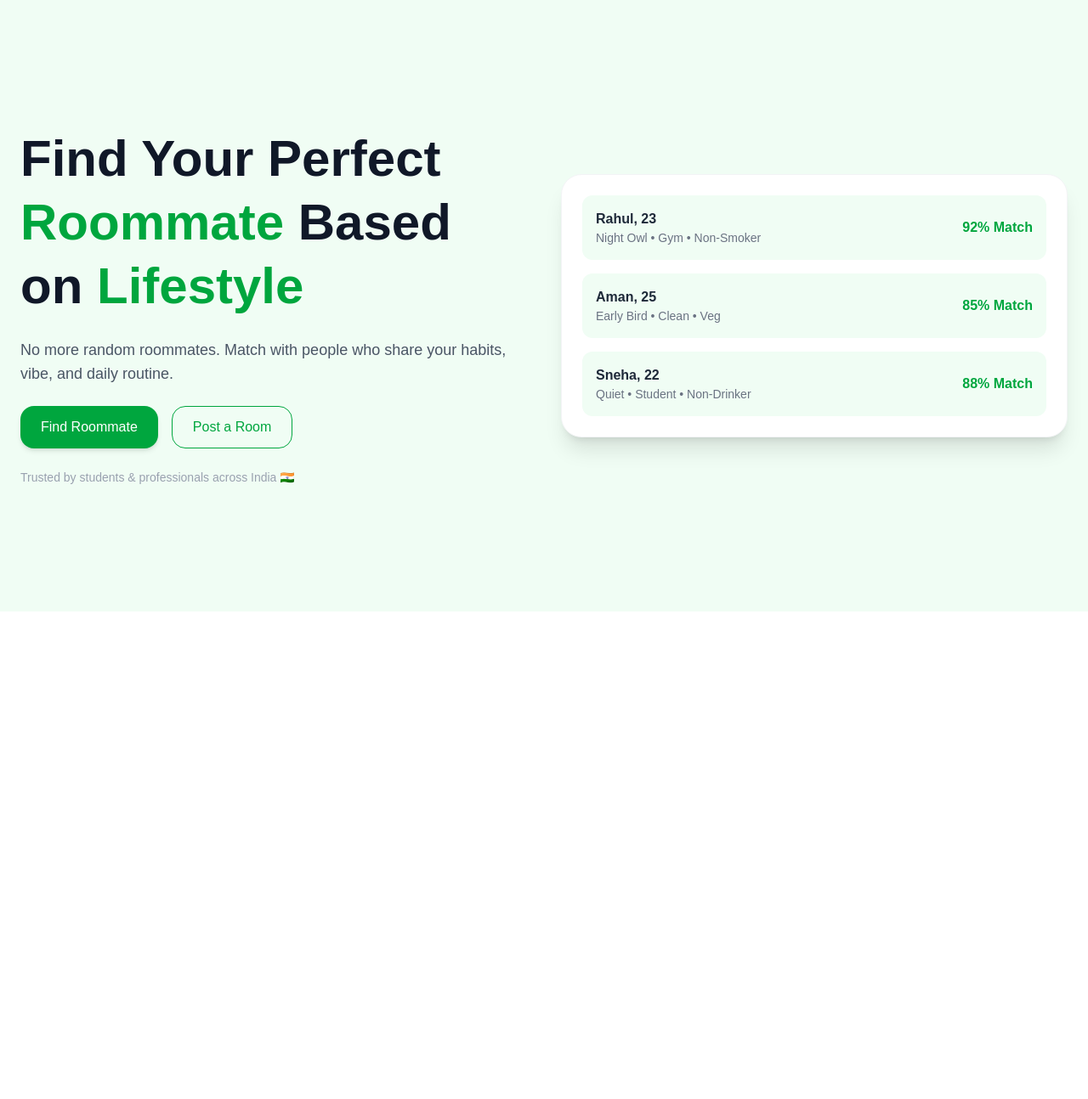
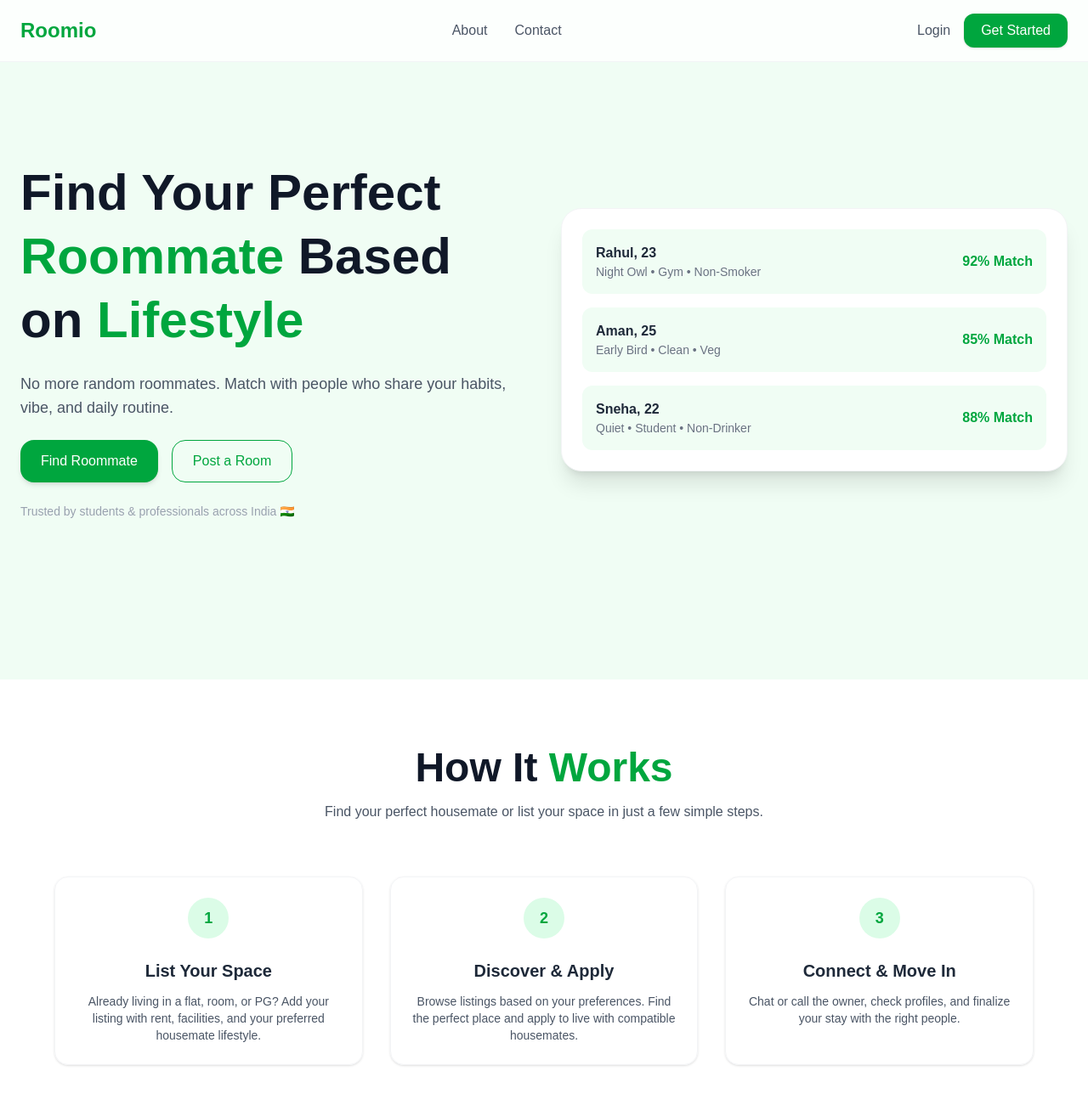
Before and after one commit to Pritammandal77/Roomioo-Frontend, a Next.js app: page / in a window 1280 px wide. Shown: the top 1294 px of the page at 85% size. Before the commit the page ends 800 px from the top, so only its background shows below. Built offline with nearby package versions, Linux system fonts and the light colour scheme.

Commit message:
created basic design for home page

```diff
--- /dev/null
+++ b/src/app/(public)/page.tsx
@@ -0,0 +1,11 @@
+import Hero from "@/components/landing/Hero";
+import HowItWorks from "@/components/landing/HowItWorks";
+
+export default function HomePage() {
+  return (
+    <main>
+      <Hero />
+      <HowItWorks />
+    </main>
+  );
+}
--- a/src/app/layout.tsx
+++ b/src/app/layout.tsx
@@ -1,6 +1,7 @@
 import type { Metadata } from "next";
 import { Geist, Geist_Mono } from "next/font/google";
 import "./globals.css";
+import Navbar from "@/components/shared/Navbar";
 
 const geistSans = Geist({
   variable: "--font-geist-sans",
@@ -27,7 +28,10 @@ export default function RootLayout({
       lang="en"
       className={`${geistSans.variable} ${geistMono.variable} h-full antialiased`}
     >
-      <body className="min-h-full flex flex-col">{children}</body>
+      <body className="min-h-full flex flex-col">
+        <Navbar />
+        {children}
+      </body>
     </html>
   );
 }
--- a/src/app/page.tsx
+++ b/src/components/landing/Hero.tsx
@@ -1,10 +1,10 @@
 "use client";
-import Image from "next/image";
+import React from "react";
 import { motion } from "framer-motion";
 
-export default function Home() {
+function Hero() {
   return (
-    <section className="w-full min-h-[90vh] flex items-center justify-center bg-green-50 px-6">
+    <section className="w-full min-h-screen flex items-center justify-center bg-green-50 px-6">
       <div className="max-w-7xl w-full grid md:grid-cols-2 gap-10 items-center">
         {/* LEFT CONTENT */}
         <div className="space-y-6">
@@ -96,3 +96,5 @@ export default function Home() {
     </section>
   );
 }
+
+export default Hero;
--- /dev/null
+++ b/src/components/landing/HowItWorks.tsx
@@ -0,0 +1,70 @@
+"use client";
+
+import { motion } from "framer-motion";
+
+const steps = [
+  {
+    title: "List Your Space",
+    description:
+      "Already living in a flat, room, or PG? Add your listing with rent, facilities, and your preferred housemate lifestyle.",
+  },
+  {
+    title: "Discover & Apply",
+    description:
+      "Browse listings based on your preferences. Find the perfect place and apply to live with compatible housemates.",
+  },
+  {
+    title: "Connect & Move In",
+    description:
+      "Chat or call the owner, check profiles, and finalize your stay with the right people.",
+  },
+];
+
+export default function HowItWorks() {
+  return (
+    <section className="w-full py-20 bg-white px-6">
+      <div className="max-w-6xl mx-auto text-center">
+        {/* Heading */}
+        <motion.h2
+          initial={{ opacity: 0, y: 20 }}
+          whileInView={{ opacity: 1, y: 0 }}
+          transition={{ duration: 0.5 }}
+          className="text-3xl md:text-5xl font-bold text-gray-900"
+        >
+          How It <span className="text-green-600">Works</span>
+        </motion.h2>
+
+        <p className="mt-4 text-gray-600 max-w-2xl mx-auto">
+          Find your perfect housemate or list your space in just a few simple
+          steps.
+        </p>
+
+        {/* Steps */}
+        <div className="mt-16 grid md:grid-cols-3 gap-8">
+          {steps.map((step, index) => (
+            <motion.div
+              key={index}
+              initial={{ opacity: 0, y: 20 }}
+              whileInView={{ opacity: 1, y: 0 }}
+              transition={{ duration: 0.4, delay: index * 0.2 }}
+              className="p-6 rounded-2xl border border-gray-100 shadow-sm hover:shadow-md transition"
+            >
+              {/* Step Number */}
+              <div className="w-12 h-12 mx-auto flex items-center justify-center rounded-full bg-green-100 text-green-600 font-bold text-lg">
+                {index + 1}
+              </div>
+
+              {/* Title */}
+              <h3 className="mt-6 text-xl font-semibold text-gray-800">
+                {step.title}
+              </h3>
+
+              {/* Description */}
+              <p className="mt-3 text-gray-600 text-sm">{step.description}</p>
+            </motion.div>
+          ))}
+        </div>
+      </div>
+    </section>
+  );
+}
--- /dev/null
+++ b/src/components/shared/Navbar.tsx
@@ -0,0 +1,76 @@
+"use client";
+
+import Link from "next/link";
+import { useState } from "react";
+
+export default function Navbar() {
+  const [isOpen, setIsOpen] = useState(false);
+
+  return (
+    <header className="w-full fixed top-0 left-0 z-50 bg-white/80 backdrop-blur-md border-b border-gray-100">
+      <div className="max-w-7xl mx-auto px-6 py-4 flex items-center justify-between">
+
+        {/* LOGO */}
+        <Link href="/" className="text-2xl font-bold text-green-600">
+          Roomio
+        </Link>
+
+        {/* DESKTOP NAV */}
+        <nav className="hidden md:flex items-center gap-8">
+          <Link href="/about" className="text-gray-600 hover:text-green-600 transition">
+            About
+          </Link>
+          <Link href="/contact" className="text-gray-600 hover:text-green-600 transition">
+            Contact
+          </Link>
+        </nav>
+
+        {/* CTA BUTTONS */}
+        <div className="hidden md:flex items-center gap-4">
+          <Link
+            href="/login"
+            className="text-gray-600 hover:text-green-600 transition"
+          >
+            Login
+          </Link>
+
+          <Link
+            href="/signup"
+            className="px-5 py-2 rounded-xl bg-green-600 text-white hover:bg-green-700 transition shadow-sm"
+          >
+            Get Started
+          </Link>
+        </div>
+
+        {/* MOBILE MENU BUTTON */}
+        <button
+          className="md:hidden text-gray-700"
+          onClick={() => setIsOpen(!isOpen)}
+        >
+          ☰
+        </button>
+      </div>
+
+      {/* MOBILE MENU */}
+      {isOpen && (
+        <div className="md:hidden px-6 pb-4 space-y-4 bg-white border-t border-gray-100">
+          <Link href="/about" className="block text-gray-600">
+            About
+          </Link>
+          <Link href="/contact" className="block text-gray-600">
+            Contact
+          </Link>
+          <Link href="/login" className="block text-gray-600">
+            Login
+          </Link>
+          <Link
+            href="/signup"
+            className="block bg-green-600 text-white text-center py-2 rounded-lg"
+          >
+            Get Started
+          </Link>
+        </div>
+      )}
+    </header>
+  );
+}
```
Also changed, not shown: src/app/globals.css (+0 -19 lines).
